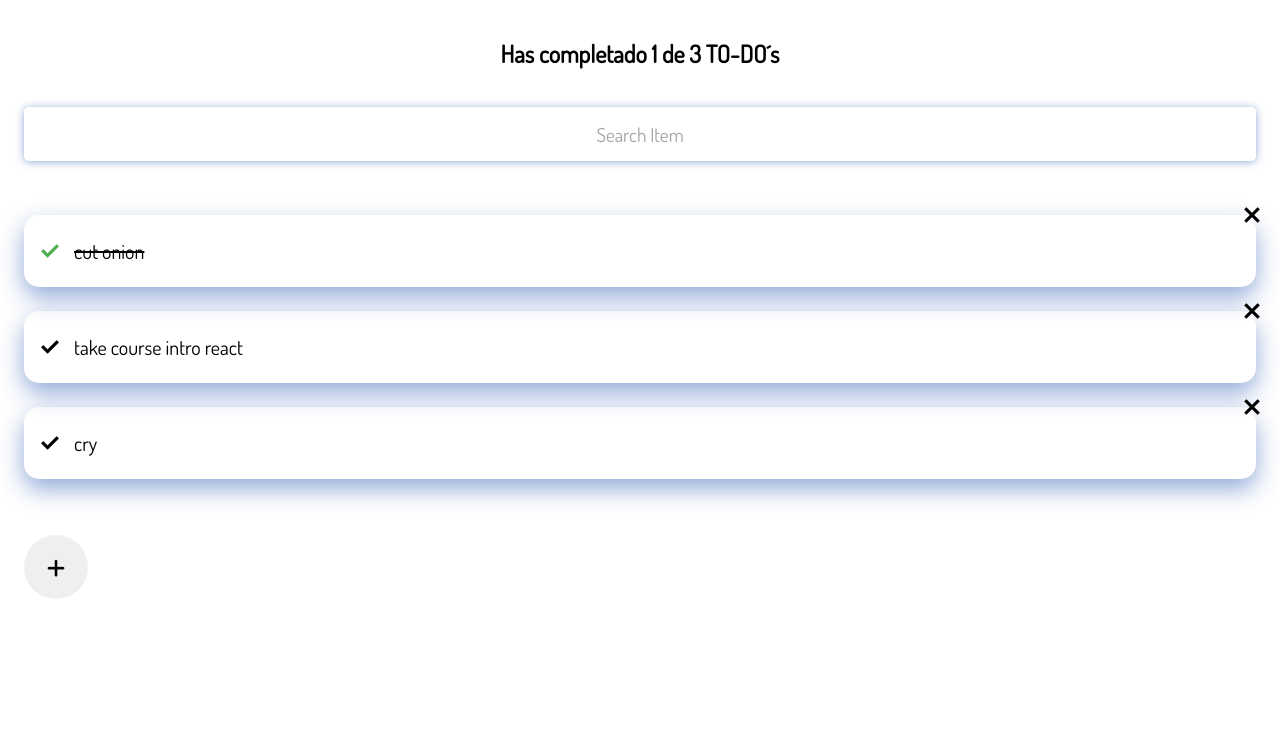
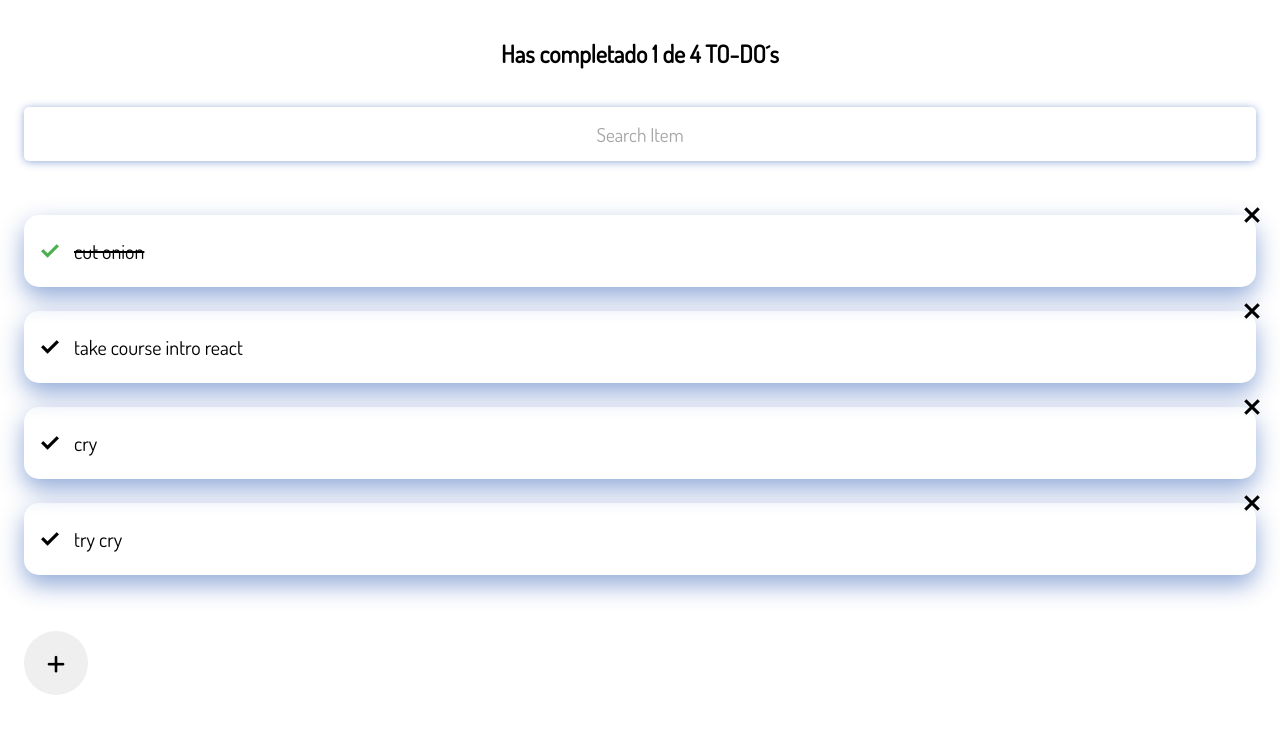
Before and after one commit to iDannyGR/todo-react, a React (Create React App) app: page / in a window 1280 px wide. Shown: the top 734 px of the page. Built offline with nearby package versions, Linux system fonts and the light colour scheme.

Commit message:
alcaldia 9/12/22

```diff
--- a/src/App.js
+++ b/src/App.js
@@ -8,22 +8,24 @@ const example = [
   {text:'cut onion', completed:true},
   {text:'take course intro react', completed:false},
   {text:'cry', completed:false},
+  {text:'try cry', completed:false},
 ]
 const App = () => {
   const [todos, setTodos] = useState(example);
   const [search, setsearch] = useState('');
-  const completedTodo = todos.filter(todo=> !!todo.completed).length;
+
+  const completedTodo = todos.filter(todo=> todo.completed).length;
   //  doble admiracion es para validar si es true
   const totalTodos = todos.length;
 
   let searchTodo = [];
-   (!searchTodo.length >= 1 ) ?
+
+   (!search.length >= 1 ) ?
     searchTodo = todos :
     searchTodo = todos.filter(todo => {
-      const todotext = todo.text.toLowerCase();
-      const searchText = search.toLowerCase();
-     return todotext.includes(searchText);
+     return todo.text.toLowerCase().includes(search.toLowerCase() );
     }) ;
+
   return (
     <>
       <TodoCounter
```
